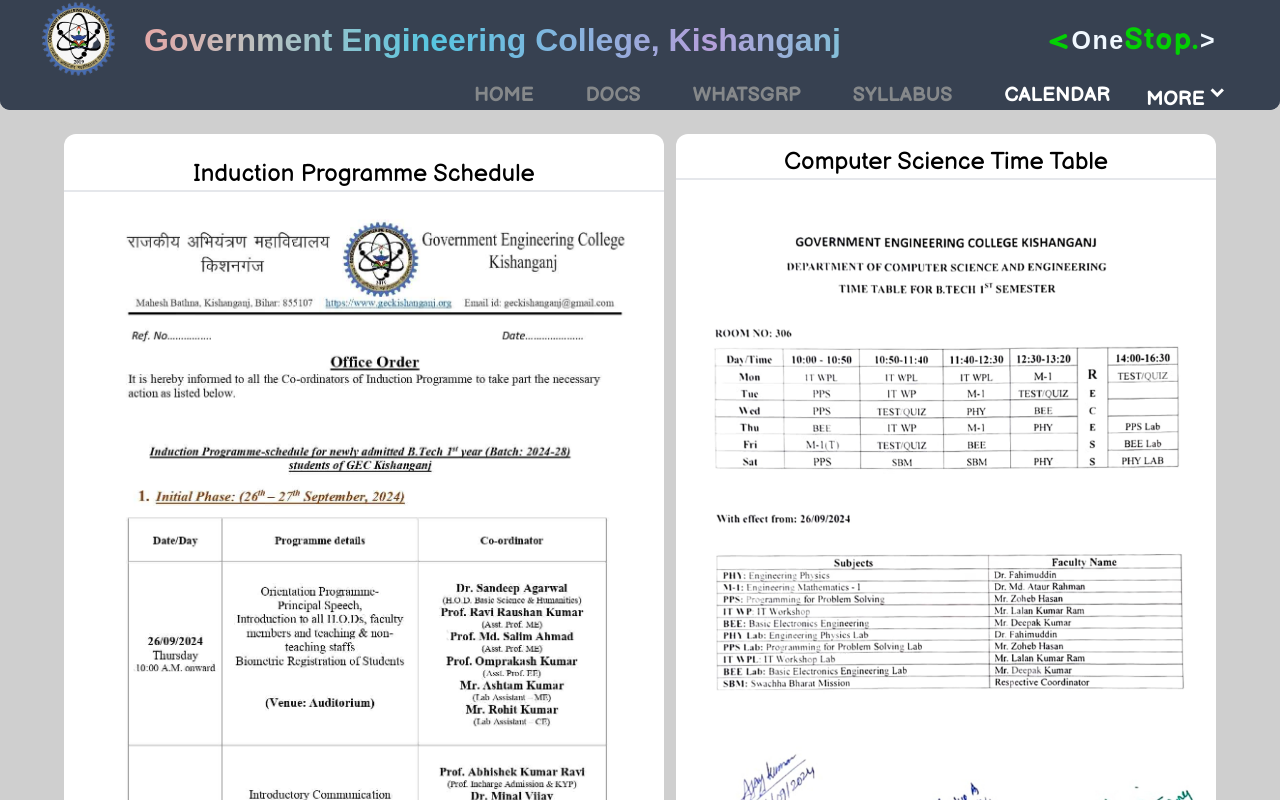
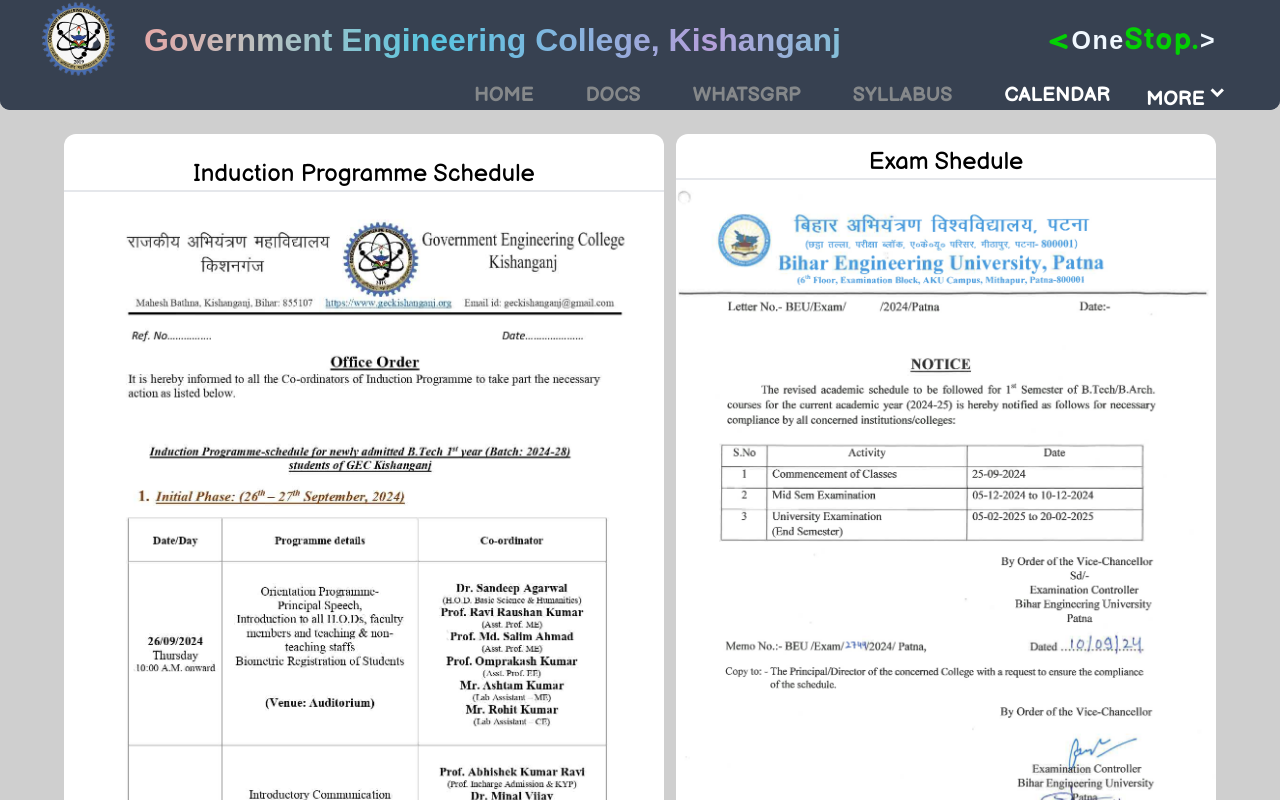
Before and after one commit to akshay0712-dev/campusDocs, a React (Vite) app: page /campusDocs/Calendar in a window 1280 px wide. Shown: the top 800 px of the page. Built offline with nearby package versions, Linux system fonts and the light colour scheme; a web font is replaced by a local one.

Commit message:
add ExamRoutin

```diff
--- a/src/components/Calendar.jsx
+++ b/src/components/Calendar.jsx
@@ -23,6 +23,15 @@
           </div>
         </div>
         <div className="w-[90vw] md:w-[45vw] ">
+          <div className="text-center text-2xl pt-3 border-b-2 bg-white rounded-t-xl">
+            Exam Shedule
+          </div>
+          {/* <div className="bg-white text-center w-[45vw]  ">Computer Science Time Table</div> */}
+          <img
+            src="images/ExamRoutin.png"
+            alt="Routine_CS"
+            className="rounded-b-xl mb-2"
+          />
           <div className="text-center text-2xl pt-3 border-b-2 bg-white rounded-t-xl">
             Computer Science Time Table
           </div>
--- a/src/components/map.jsx
+++ b/src/components/map.jsx
@@ -7,9 +7,9 @@
         src="https://www.google.com/maps/embed?pb=!1m18!1m12!1m3!1d4206.354582381972!2d87.9364884760246!3d26.149021577110528!2m3!1f0!2f0!3f0!3m2!1i1024!2i768!4f13.1!3m3!1m2!1s0x39e511d49252272f%3A0x3b19e1b5f2bf4a28!2sGovt.%20Engineering%20College%20Kishanganj!5e1!3m2!1sen!2sin!4v1727163441313!5m2!1sen!2sin"
         width="600"
         height="450"
-        allowfullscreen="true"
+        allowFullScreen= {true}
         loading="lazy"
-        referrerpolicy="no-referrer-when-downgrade"
+        referrerPolicy="no-referrer-when-downgrade"
         className="w-[95vw] my-3 md:w-[80vw] mx-auto rounded-2xl border-0"
       ></iframe>
     </>
```
Also changed, not shown: public/images/ExamRoutin.png (added).
